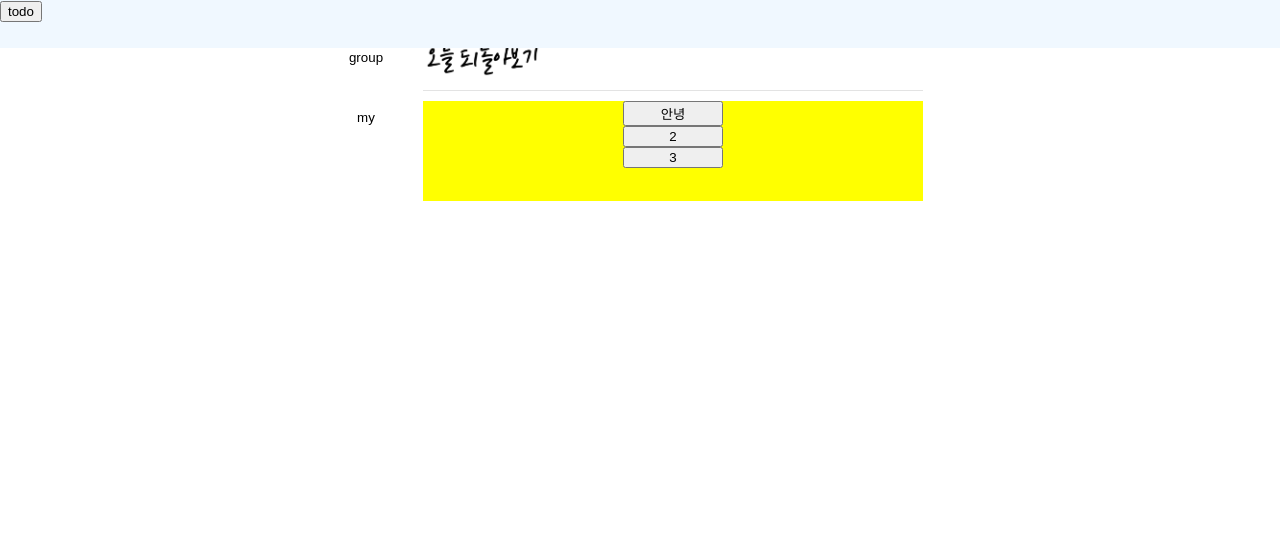
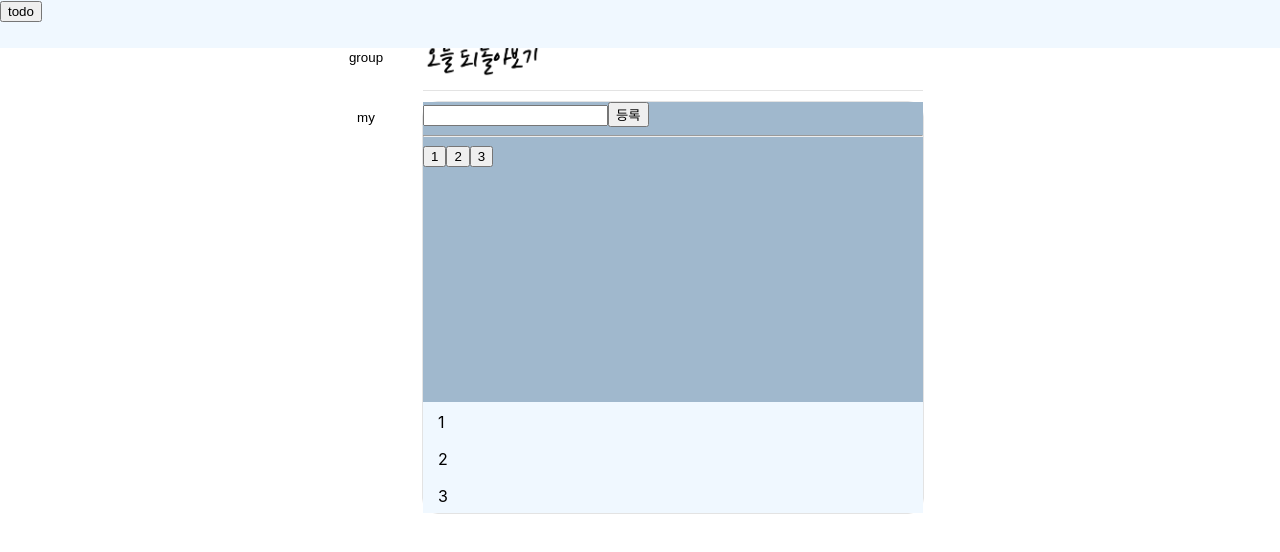
Before and after one commit to euniiiing/metudy, a React (Create React App) app in the folder client/: page /feeds in a window 1280 px wide. Shown: the top 552 px of the page. Built offline with nearby package versions, Linux system fonts and the light colour scheme; data requests are answered from the project's data file.

Commit message:
feat : PostEditor에서 Todo 컴포넌트 분리

```diff
--- a/client/src/components/feeds/PostEditor.tsx
+++ b/client/src/components/feeds/PostEditor.tsx
@@ -1,14 +1,24 @@
 import React, { useEffect, useRef, useState } from "react";
 import styled from "styled-components";
+import Todo from "@/components/todo/Todo";
 
 const PostEditor = () => {
-    const [selectedItem, setSelectedItem] = useState<any[]>([]);
-    const [focusingIdx, setFocusingIdx] = useState<number>(0);
+    const [todoListData, setDodoListData] = useState<any[]>([
+        {
+            type: "todo",
+            content: "1",
+        },
+        {
+            type: "todo",
+            content: "2",
+        },
+        {
+            type: "todo",
+            content: "3",
+        },
+    ]);
     const caretRef = useRef<any>(undefined);
-
-    const pushItem = (e: any) => {
-        setSelectedItem((prev) => [...prev, e.target.textContent]);
-    };
+    const [inputValue, setInputValue] = useState("");
 
     const focusNextLine = (e: KeyboardEvent) => {
         // e.preventDefault(); // 자식 div 생성 === 줄 두 개
@@ -25,9 +35,14 @@ const PostEditor = () => {
             caretRef.current = selection?.anchorNode;
         }
 
-        setSelectedItem((prev) => {
+        setDodoListData((prev) => {
+            const newText = {
+                type: "text",
+                content: "",
+            };
+
             const newNodes = [...prev];
-            newNodes.splice(parseInt(caretRef.current.dataset.index) + 1, 0, "");
+            newNodes.splice(parseInt(caretRef.current.dataset.index) + 1, 0, newText);
             return newNodes;
         });
     };
@@ -36,19 +51,38 @@ const PostEditor = () => {
         if (!caretRef.current) return;
         caretRef.current = caretRef.current.nextSibling;
         caretRef.current.focus();
-    }, [selectedItem]);
+    }, [todoListData]);
 
     const changeCaret = (e: any) => {};
 
+    const makeDiarySticker = (e: any) => {
+        const newSticker = {
+            type: "todo",
+            content: e.target.textContent,
+        };
+        setDodoListData((prev) => [...prev, newSticker]);
+    };
+
     return (
-        <>
-            <TodoBox>
-                <button onClick={pushItem}>안녕</button>
-                <button onClick={pushItem}>2</button>
-                <button onClick={pushItem}>3</button>
-            </TodoBox>
+        <PostEditorLayout>
+            <Todo makeDiarySticker={makeDiarySticker} />
             <BlockEditor>
-                {selectedItem?.map((item, idx) => {
+                {todoListData?.map((item, idx) => {
+                    if (item.type === "todo") {
+                        return (
+                            <StickerBlock
+                                data-index={idx}
+                                contentEditable={true}
+                                draggable={true}
+                                onKeyDown={(e: any) => focusNextLine(e)}
+                                suppressContentEditableWarning={true}
+                                onFocus={changeCaret}
+                            >
+                                {item.content}
+                            </StickerBlock>
+                        );
+                    }
+
                     return (
                         <TextBlock
                             data-index={idx}
@@ -57,18 +91,24 @@ const PostEditor = () => {
                             onKeyDown={(e: any) => focusNextLine(e)}
                             suppressContentEditableWarning={true}
                             onFocus={changeCaret}
+                            onChange={(e: any) => setInputValue(e.target.value)}
                         >
-                            {item}
+                            {item.content}
                         </TextBlock>
                     );
                 })}
             </BlockEditor>
-        </>
+        </PostEditorLayout>
     );
 };
 
+const PostEditorLayout = styled.div`
+    border: 1px solid #e3e3e3;
+    border-radius: 1em;
+    width: 100%;
+`;
+
 const TodoBox = styled.div`
-    background-color: yellow;
     width: 100%;
     height: 100px;
     display: flex;
@@ -81,12 +121,24 @@ const TodoBox = styled.div`
 `;
 
 const BlockEditor = styled.div`
-    background-color: aliceblue;
     width: 100%;
 `;
 
+const StickerBlock = styled.div`
+    box-sizing: border-box;
+    min-width: 100px;
+    height: 37px;
+    padding-top: 10px;
+    padding-left: 15px;
+    background-color: aliceblue;
+`;
+
 const TextBlock = styled.div`
+    box-sizing: border-box;
     width: 100%;
+    height: 37px;
+    padding-top: 10px;
+    padding-left: 15px;
 `;
 
 export default PostEditor;
--- a/client/src/components/header/Header.tsx
+++ b/client/src/components/header/Header.tsx
@@ -18,7 +18,7 @@ const Header = () => {
                     top="4em"
                     right="1em"
                 >
-                    <Todo />
+                    {/* <Todo /> */}
                 </Modal>
             )}
         </HeaderLayout>
--- a/client/src/components/todo/Todo.tsx
+++ b/client/src/components/todo/Todo.tsx
@@ -7,8 +7,25 @@ interface ITodo {
     isDone: boolean;
 }
 
-const Todo = () => {
-    const [todoList, setTodoList] = useState<ITodo[]>([]);
+interface Props {
+    makeDiarySticker?: (e: any) => void;
+}
+
+const Todo = ({ makeDiarySticker }: Props) => {
+    const [todoList, setTodoList] = useState<any[]>([
+        {
+            type: "todo",
+            content: "1",
+        },
+        {
+            type: "todo",
+            content: "2",
+        },
+        {
+            type: "todo",
+            content: "3",
+        },
+    ]);
     const [inputValue, setInputValue] = useState<string>("");
     const registTodo = () => {
         const newTodo: ITodo = {
@@ -26,7 +43,7 @@ const Todo = () => {
             <button onClick={registTodo}>등록</button>
             <hr />
             {todoList?.map((todoContent) => {
-                return <div>{todoContent.value}</div>;
+                return <button onClick={makeDiarySticker}>{todoContent.content}</button>;
             })}
         </TodoLayout>
     );
@@ -34,7 +51,8 @@ const Todo = () => {
 
 const TodoLayout = styled.div`
     width: 100%;
-    height: 100%;
+    height: 300px;
+    background-color: #a0b8cd;
 `;
 
 export default Todo;
```
